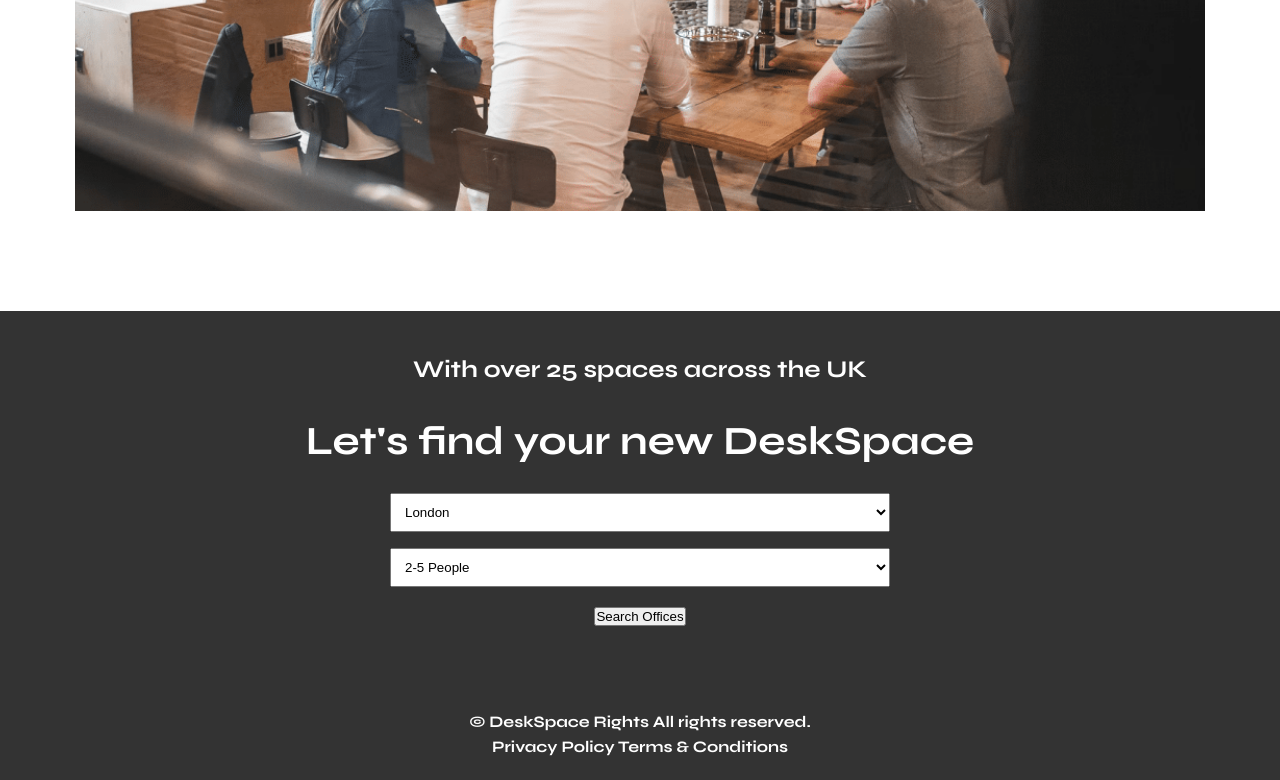
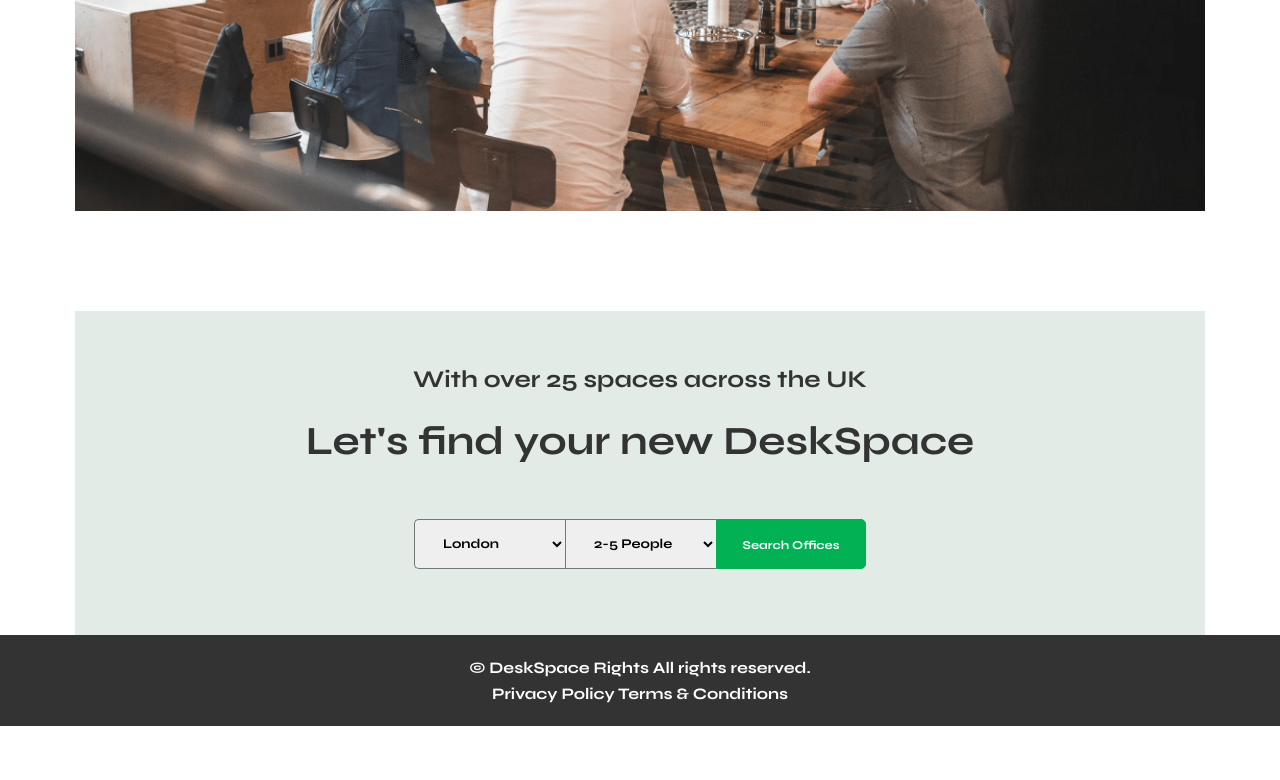
Before and after one commit to TWardle6/Strafe-Creative-Project, a plain HTML site: page Strafe Project/index.html in a window 1280 px wide. Shown: the part 2870-3650 px from the top of the page. After the commit the page ends 3596 px from the top, so only its background shows below. Drawn offline with Linux system fonts and the light colour scheme.

Commit message:
CTA completed

```diff
--- a/Strafe Project/index.html
+++ b/Strafe Project/index.html
@@ -220,23 +220,33 @@
 		</section>
 
 		<section class="call-to-action">
+			<div class="cta-content">
 				<h2>With over 25 spaces across the UK</h2>
 				<h1>Let's find your new DeskSpace</h1>
-			<form>
-				<select name="location">
+				<form class="cta-form">
+					<select
+						name="location"
+						aria-label="Select office location">
 						<option value="london">London</option>
 						<option value="birmingham">Birmingham</option>
 						<option value="cardiff">Cardiff</option>
 						<option value="glasgow">Glasgow</option>
 						<option value="manchester">Manchester</option>
 					</select>
-				<select name="people">
+					<select
+						name="people"
+						aria-label="Select number of people">
 						<option value="2-5">2-5 People</option>
 						<option value="6-10">6-10 People</option>
 						<option value="10+">10+ People</option>
 					</select>
-				<button type="submit">Search Offices</button>
+					<button
+						type="submit"
+						class="cta-button">
+						Search Offices
+					</button>
 				</form>
+			</div>
 		</section>
 
 		<footer>
--- a/Strafe Project/styles.css
+++ b/Strafe Project/styles.css
@@ -302,19 +302,86 @@ button.next:hover {
 }
 
 .call-to-action {
-	background: #333;
-	color: #fff;
-	padding: 40px 20px;
+	background-color: #e2ebe6;
+	padding: 50px 100px;
 	text-align: center;
+	display: flex;
+	flex-direction: column;
+	align-items: center;
+	justify-content: center;
+	width: calc(100% - 150px);
+	margin: auto;
 }
 
-.call-to-action h2 {
-	font-size: 1.5em;
+.cta-content h2 {
+	margin-bottom: 10px;
+	color: #333;
+	font-weight: normal;
 }
 
-.call-to-action h1 {
+.cta-content h1 {
+	margin-bottom: 30px;
+	color: #333;
+	font-weight: bold;
 	font-size: 2.5em;
-	margin: 20px 0;
+}
+
+.cta-form {
+	display: inline-flex;
+	justify-content: center;
+}
+
+.cta-form select,
+.cta-form {
+	padding: 16px 24px;
+	margin: 0;
+	border-right: none;
+	font-family: inherit;
+}
+
+.cta-button {
+	background-color: #01b154;
+	color: white;
+	border: 1px solid #01b154;
+	cursor: pointer;
+	height: 50px;
+	padding: 0px;
+	font-family: inherit;
+	font-size: 0.75rem;
+	line-height: 50px;
+	text-align: center;
+	white-space: nowrap;
+	border-radius: 0 5px 5px 0;
+	display: inline-block;
+	min-width: 150px;
+	box-sizing: border-box;
+}
+
+.cta-form select:first-child {
+	border-radius: 5px 0 0 5px;
+}
+
+.cta-form .cta-button {
+	background-color: #01b154;
+	color: white;
+	border: 1px solid #01b154;
+	border-radius: 0 5px 5px 0;
+	cursor: pointer;
+}
+
+.cta-form .cta-button {
+	border-right: 1px solid #01b154;
+}
+
+.cta-form select,
+.cta-form .cta-button {
+	height: 50px;
+}
+
+.cta-form select:focus,
+.cta-form .cta-button:focus {
+	outline: none;
+	border-color: #01b154;
 }
 
 footer {
@@ -358,7 +425,21 @@ footer a {
 	}
 
 	.features {
-		grid-template-columns: repeat(2, 1fr); /* Two columns on medium screens */
+		grid-template-columns: repeat(2, 1fr);
+	}
+
+	.call-to-action {
+		padding: 50px 20px;
+	}
+
+	.cta-form {
+		flex-direction: column;
+	}
+
+	.cta-form select,
+	.cta-form .cta-button {
+		width: 100%;
+		margin-bottom: 10px;
 	}
 
 	nav {
```
Lines whose indentation alone changed are shown as unchanged.
